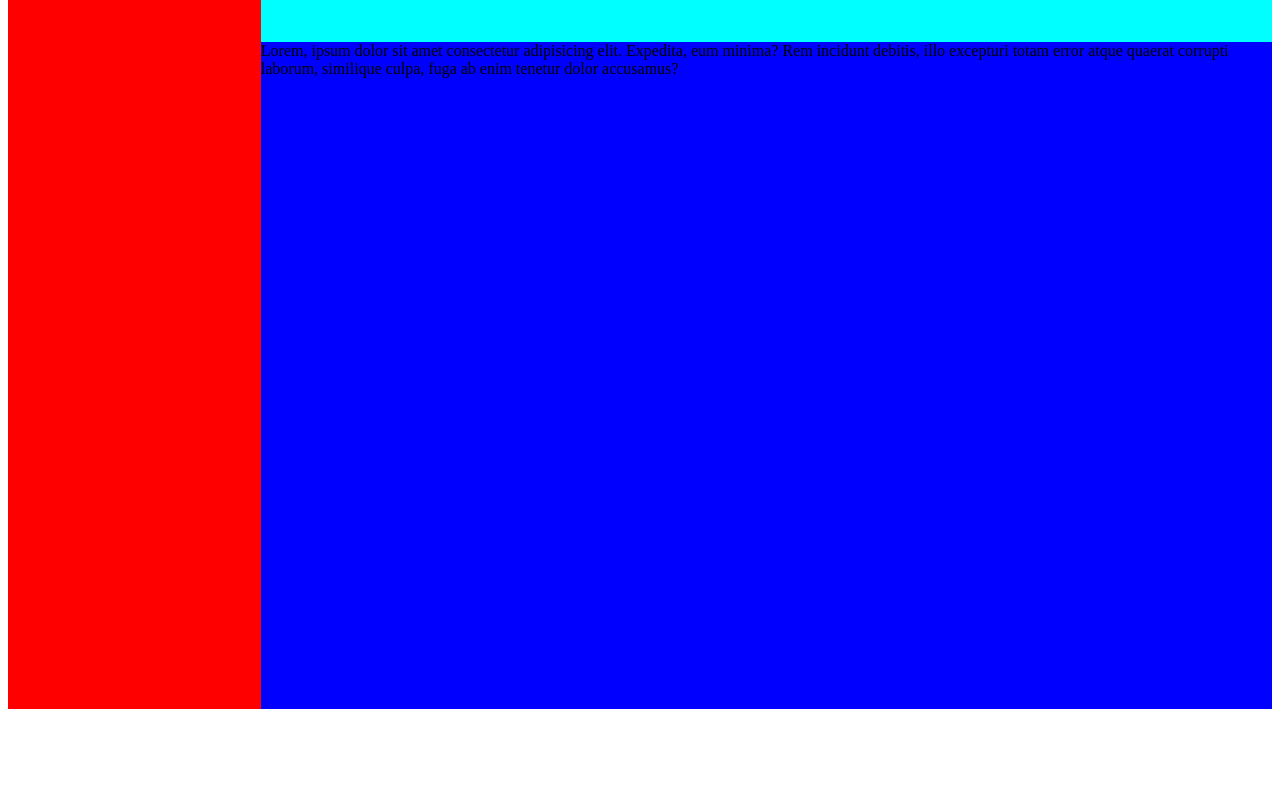
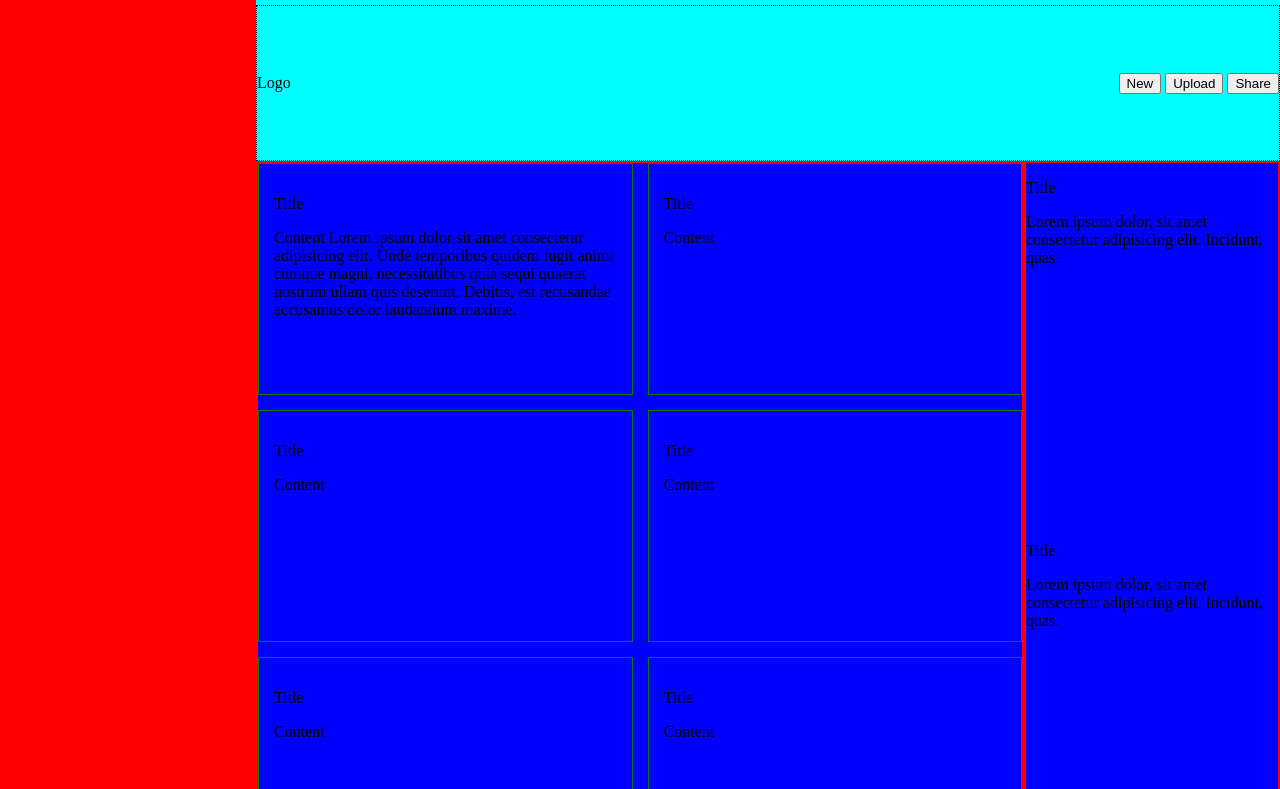
Before and after one commit to SangMunnKim/TOP_admin_dashboard, a plain HTML site: page index.html in a window 1280 px wide. Shown: the part 99-888 px from the top of the page. Before the commit the page ends 816 px from the top, so only its background shows below. Drawn offline with Linux system fonts and the light colour scheme.

Commit message:
Add layout styling with grid

```diff
--- a/css/style.css
+++ b/css/style.css
@@ -1,3 +1,7 @@
+body {
+    margin: 0px;
+    padding: 0px;
+}
 .container {
     display: grid;
     height: 100vh;
@@ -8,6 +12,24 @@
 .header {
     grid-area: 1 / 2 / 2 / 3;
     background-color: aqua;
+
+    display: grid;
+    grid-template-rows: 2fr 3fr;
+}
+
+.header .top {
+    grid-row: 1 / 2;
+    display: flex;
+
+}
+
+.header .bottom{
+    grid-row: 2 / 3;
+    border: 1px dotted black;
+
+    display: flex;
+    justify-content: space-between;
+    align-items: center;
 }
 
 nav.sidebar {
@@ -18,4 +40,31 @@ nav.sidebar {
 main.content {
     grid-area: 2 / 2 / 3 / 3;
     background-color: blue;
+
+    display: grid;
+    grid-template-columns: 3fr 1fr;
 }
+
+main.content .projects {
+    grid-column: 1 / 2;
+    border: 2px solid red;
+
+    display: grid;
+    grid-template-columns: repeat(auto-fit, minmax(250px,1fr));
+    gap: 15px;
+}
+
+main.content .feed {
+    grid-column: 2 /3;
+    border: 2px solid red;
+
+    display: grid;
+    grid-template-rows: 1fr 1fr;
+}
+
+.projects .card {
+    height: 200px;
+    width: auto;
+    padding: 15px;
+    border: 1px solid green;
+}
--- a/index.html
+++ b/index.html
@@ -9,6 +9,7 @@
 <body>
     <div class="container">
         <header class="header">
+
             <div class="top">
                 <ul>
                     <li>search</li>
@@ -17,7 +18,16 @@
                     <li>username</li>
                 </ul>
             </div>
-            <div class="bottom"></div>
+
+            <div class="bottom">
+                <span>Logo</span>
+                <span class="buttons">
+                    <button class="New">New</button>
+                    <button class="Upload">Upload</button>
+                    <button class="Share">Share</button>
+                </span>
+            </div>
+
         </header>
 
         <nav class="sidebar">
@@ -28,7 +38,54 @@
         </nav>
 
         <main class="content">
-            Lorem, ipsum dolor sit amet consectetur adipisicing elit. Expedita, eum minima? Rem incidunt debitis, illo excepturi totam error atque quaerat corrupti laborum, similique culpa, fuga ab enim tenetur dolor accusamus?
+            <section class="projects">
+
+                <div class="card">
+                    <p class="title">Title</p>
+                    <p>Content Lorem ipsum dolor sit amet consectetur adipisicing elit. Unde temporibus quidem fugit animi cumque magni, necessitatibus quia sequi quaerat nostrum ullam quis deserunt. Debitis, est recusandae accusamus dolor laudantium maxime.
+                    </p>
+                </div>
+
+                <div class="card">
+                    <p class="title">Title</p>
+                    <p>Content</p>
+                </div>
+
+                <div class="card">
+                    <p class="title">Title</p>
+                    <p>Content</p>
+                </div>
+
+                <div class="card">
+                    <p class="title">Title</p>
+                    <p>Content</p>
+                </div>
+
+                <div class="card">
+                    <p class="title">Title</p>
+                    <p>Content</p>
+                </div>
+
+                <div class="card">
+                    <p class="title">Title</p>
+                    <p>Content</p>
+                </div>
+
+            </section>
+
+            <section class="feed">
+                <div class="announcements">
+                    <p class="title">Title</p>
+                    <p class="content">Lorem ipsum dolor, sit amet consectetur adipisicing elit. Incidunt, quas.</p>
+                </div>
+
+                <div class="trending">
+                    <p class="title">Title</p>
+                    <p class="content">Lorem ipsum dolor, sit amet consectetur adipisicing elit. Incidunt, quas.</p>
+                </div>
+
+            </section>
+
         </main>
     </div>
 </body>
```
Also changed, not shown: icon/arrow-down.svg (added), icon/email.svg (added), icon/github.svg (added), icon/gitlab.svg (added), icon/information.svg (added), icon/message.svg (added), icon/phone.svg (added).
